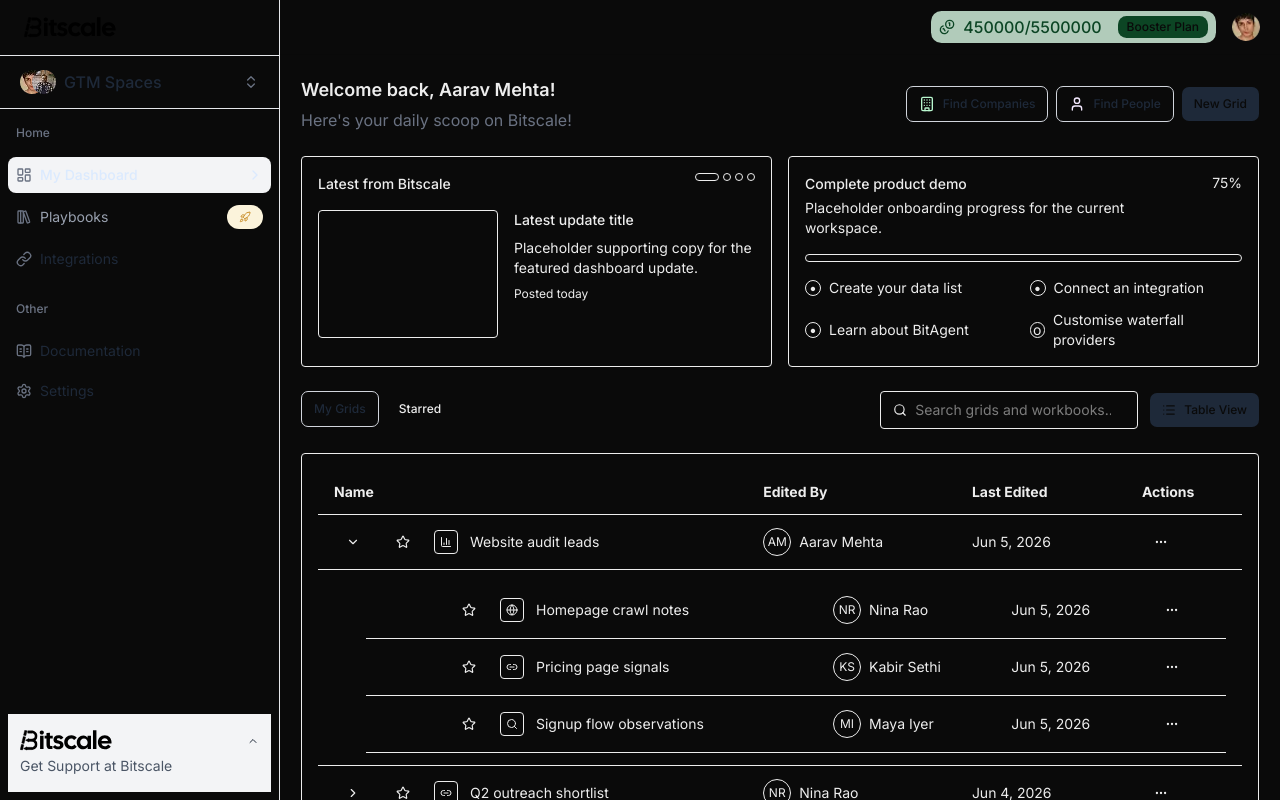
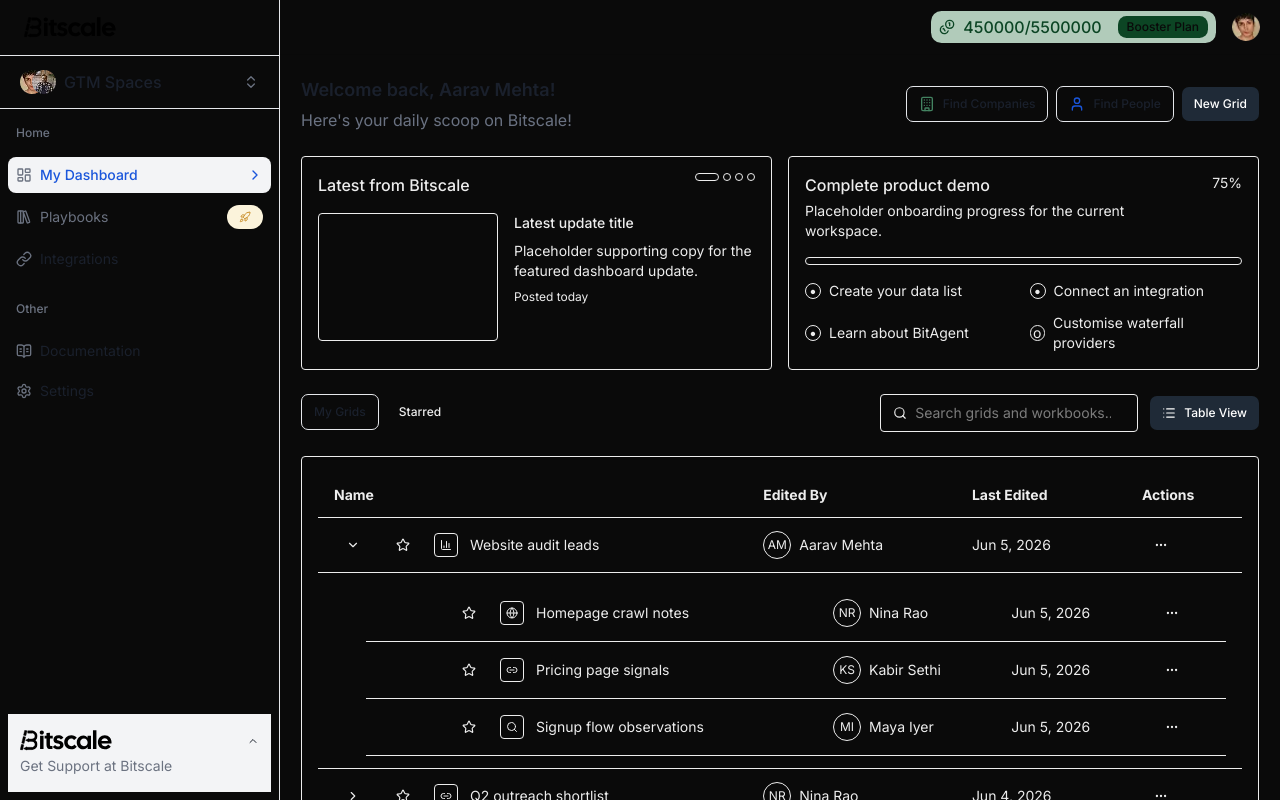
Before and after one commit to Naseeb7/saas-dashboard, a Next.js app: page / in a window 1280 px wide. Shown: the top 800 px of the page. Built offline with nearby package versions, Linux system fonts and the light colour scheme.

Commit message:
refactor: add semantic project color tokens

```diff
--- a/app/globals.css
+++ b/app/globals.css
@@ -3,26 +3,22 @@
 :root {
   --background: #ffffff;
   --foreground: #171717;
-  --gray-100: #f3f4f6;
-  --gray-200: #e4e5e6;
-  --gray-300: #e5e7eb;
-  --gray-400: #9ca3af;
-  --gray-500: #6b7280;
-  --gray-600: #4b5563;
-  --gray-800: #1f2a37;
-  --blue-100: #1a56db;
-  --green-100: #edf3ec;
-  --green-200: #438361;
-  --purple-100: #8f65af;
-  --black-100: #1a202c;
-  --light-yellow: #fbf3db;
-  --dark-yellow: #cb912e;
-  --text-base: 14px;
 }
 
 @theme inline {
   --color-background: var(--background);
   --color-foreground: var(--foreground);
+  --color-sidebar: #1f2a37;
+  --color-sidebar-dark: #1a202c;
+  --color-brand: #1a56db;
+  --color-success-bg: #edf3ec;
+  --color-success-text: #438361;
+  --color-surface-muted: #f3f4f6;
+  --color-warning-bg: #fbf3db;
+  --color-warning-text: #cb912e;
+  --color-surface: #ffffff;
+  --color-border-custom: #e5e7eb;
+  --color-muted: #6b7280;
   --font-sans: var(--font-geist-sans);
   --font-mono: var(--font-geist-mono);
 }
--- a/app/page.tsx
+++ b/app/page.tsx
@@ -56,7 +56,7 @@
         >
           <header className="flex justify-between">
             <div className="flex flex-col gap-1">
-              <p className="text-lg font-semibold text-black-100">
+              <p className="text-lg font-semibold text-sidebar-dark">
                 Welcome back, {currentUser.name}!
               </p>
               <p className="text-gray-500">
@@ -66,13 +66,13 @@
             <div className="flex flex-wrap gap-2 items-center">
               <Button
                 type="button"
-                leftIcon={<Building size={16} className="text-green-200" />}
+                leftIcon={<Building size={16} className="text-success-text" />}
               >
                 Find Companies
               </Button>
               <Button
                 type="button"
-                leftIcon={<User size={16} className="text-purple-100" />}
+                leftIcon={<User size={16} className="text-brand" />}
                 onClick={() => setIsFindPeopleOpen(true)}
               >
                 Find People
--- a/components/layout/sidebar.tsx
+++ b/components/layout/sidebar.tsx
@@ -37,7 +37,7 @@
   return (
     <aside
       aria-label="Sidebar navigation"
-      className="hidden border-r border-gray-200 md:sticky md:top-0 md:flex md:h-screen md:self-start md:flex-col md:overflow-hidden"
+      className="hidden border-r border-border-custom md:sticky md:top-0 md:flex md:h-screen md:self-start md:flex-col md:overflow-hidden"
       onMouseEnter={onMouseEnter}
       onMouseLeave={onMouseLeave}
     >
@@ -92,17 +92,13 @@
                   />
                 </div>
                 {!collapsed && (
-                  <span className="font-medium font-sm text-gray-800">
+                  <span className="font-medium font-sm text-sidebar-dark">
                     GTM Spaces
                   </span>
                 )}
               </div>
               {!collapsed && (
-                <ChevronsUpDown
-                  className="text-gray-500"
-                  height={16}
-                  width={16}
-                />
+                <ChevronsUpDown className="text-muted" height={16} width={16} />
               )}
             </div>
           </section>
@@ -138,8 +134,8 @@
         </div>
 
         <section aria-label="Support section" className={"flex p-2"}>
-          <div className="flex flex-col px-3 py-4 bg-gray-100 w-full gap-1">
-            <div className="flex justify-between w-full text-gray-800 items-center">
+          <div className="flex flex-col px-3 py-4 bg-surface-muted w-full gap-1">
+            <div className="flex justify-between w-full text-sidebar-dark items-center">
               {collapsed ? (
                 <Image
                   src={"/svgs/shared/logoCollapsed.svg"}
@@ -160,7 +156,7 @@
               <ChevronUp size={12} />
             </div>
             {!collapsed && (
-              <span className="text-sm text-gray-600">
+              <span className="text-sm text-muted">
                 Get Support at Bitscale{" "}
               </span>
             )}
@@ -172,7 +168,7 @@
 }
 
 function SidebarDivider() {
-  return <div aria-hidden="true" className="border-b border-gray-200" />;
+  return <div aria-hidden="true" className="border-b border-border-custom" />;
 }
 
 function SidebarGroup({
@@ -187,9 +183,9 @@
   return (
     <section className={"flex flex-col p-2 gap-2"}>
       {!collapsed && (
-        <h2 className={"p-2 text-xs font-medium text-gray-500"}>{title}</h2>
+        <h2 className={"p-2 text-xs font-medium text-muted"}>{title}</h2>
       )}
-      <ul className="flex flex-col gap-1 text-gray-800">{children}</ul>
+      <ul className="flex flex-col gap-1 text-sidebar-dark">{children}</ul>
     </section>
   );
 }
@@ -250,20 +246,20 @@
       aria-disabled={disabled ? "true" : undefined}
       className={cn(
         "flex items-center gap-2 rounded-lg p-2 text-sm w-full justify-between",
-        disabled && "text-gray-400",
-        active ? "font-medium text-blue-100 bg-gray-100" : "font-normal",
+        disabled && "text-muted",
+        active ? "font-medium text-brand bg-surface-muted" : "font-normal",
         collapsed && "justify-center px-2",
       )}
     >
       <div className="flex gap-2 items-center">
-        <Icon size={16} className="text-gray-500" />
+        <Icon size={16} className="text-muted" />
         {!collapsed && <span className="truncate">{label}</span>}
       </div>
-      {!collapsed && active && <ChevronRight size={16} />}
+      {!collapsed && active && <ChevronRight size={16} className="text-brand" />}
       {!collapsed && trailingIcon ? (
         <span
           aria-hidden="true"
-          className="inline-flex py-1.5 px-3 items-center justify-center rounded-full bg-(--light-yellow) text-(--dark-yellow)"
+          className="inline-flex items-center justify-center rounded-full bg-warning-bg px-3 py-1.5 text-warning-text"
         >
           <Rocket size={12} />
         </span>
--- a/components/modal/modal.tsx
+++ b/components/modal/modal.tsx
@@ -69,12 +69,12 @@
           role="dialog"
           aria-modal="true"
           aria-labelledby={titleId}
-          className="flex h-[min(90vh,calc(100vh-2rem))] w-full max-w-5xl flex-col overflow-hidden border bg-black"
+          className="flex h-[min(90vh,calc(100vh-2rem))] w-full max-w-5xl flex-col overflow-hidden border border-border-custom bg-surface"
           onMouseDown={(event) => {
             event.stopPropagation();
           }}
         >
-          <div className="flex items-center justify-between gap-4 border-b p-4">
+          <div className="flex items-center justify-between gap-4 border-b border-border-custom p-4">
             <h2 id={titleId} className="text-base font-medium">
               {title}
             </h2>
@@ -83,7 +83,7 @@
               type="button"
               onClick={() => onOpenChange(false)}
               aria-label="Close dialog"
-              className="rounded border px-3 py-2 text-sm"
+              className="rounded border border-border-custom px-3 py-2 text-sm"
             >
               Close
             </button>
--- a/components/shared/button.tsx
+++ b/components/shared/button.tsx
@@ -6,24 +6,33 @@
 import { cn } from "@/lib/utils";
 
 export type ButtonVariant = "primary" | "secondary" | "ghost";
+export type ButtonSize = "sm" | "md" | "lg";
 
 export interface ButtonProps extends ButtonHTMLAttributes<HTMLButtonElement> {
   variant?: ButtonVariant;
+  size?: ButtonSize;
   leftIcon?: ReactNode;
   rightIcon?: ReactNode;
   loading?: boolean;
 }
 
 const variantClasses: Record<ButtonVariant, string> = {
-  primary: "border border-gray-300 bg-transparent text-gray-800",
-  secondary: "bg-gray-800 text-background",
+  primary: "border border-border-custom bg-transparent text-sidebar-dark",
+  secondary: "bg-sidebar text-surface",
   ghost: "border-transparent",
+};
+
+const sizeClasses: Record<ButtonSize, string> = {
+  sm: "",
+  md: "",
+  lg: "",
 };
 
 export const Button = forwardRef<HTMLButtonElement, ButtonProps>(
   function Button(
     {
       variant = "primary",
+      size = "md",
       leftIcon,
       rightIcon,
       loading = false,
@@ -46,6 +55,7 @@
         className={cn(
           "flex items-center justify-center gap-2 rounded-[7px] px-3 py-2 text-xs font-medium leading-normal",
           variantClasses[variant],
+          sizeClasses[size],
           isDisabled && "opacity-50",
           className,
         )}
```
